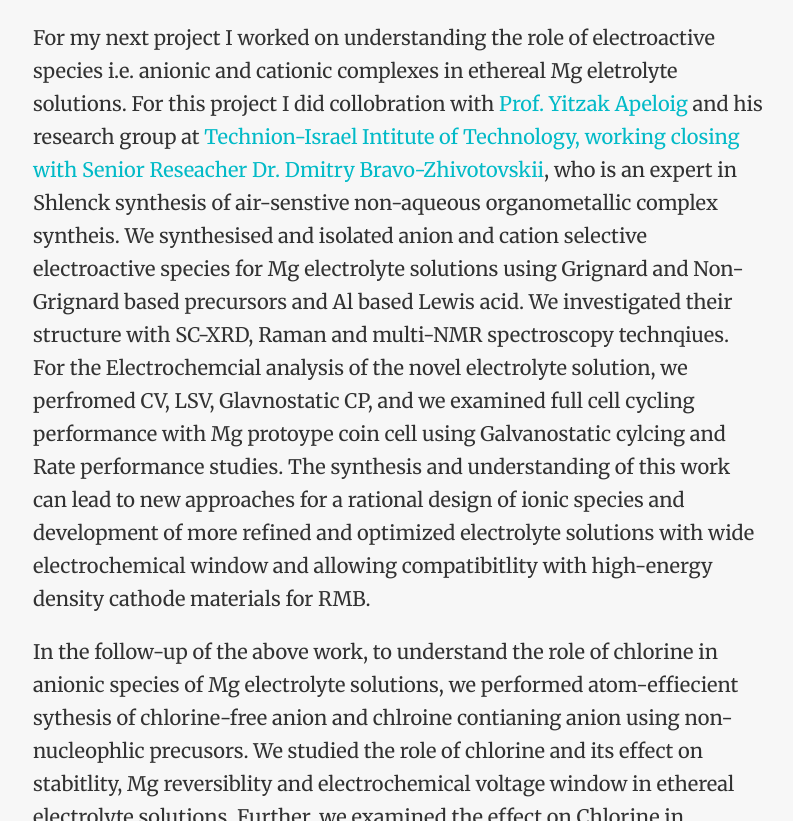
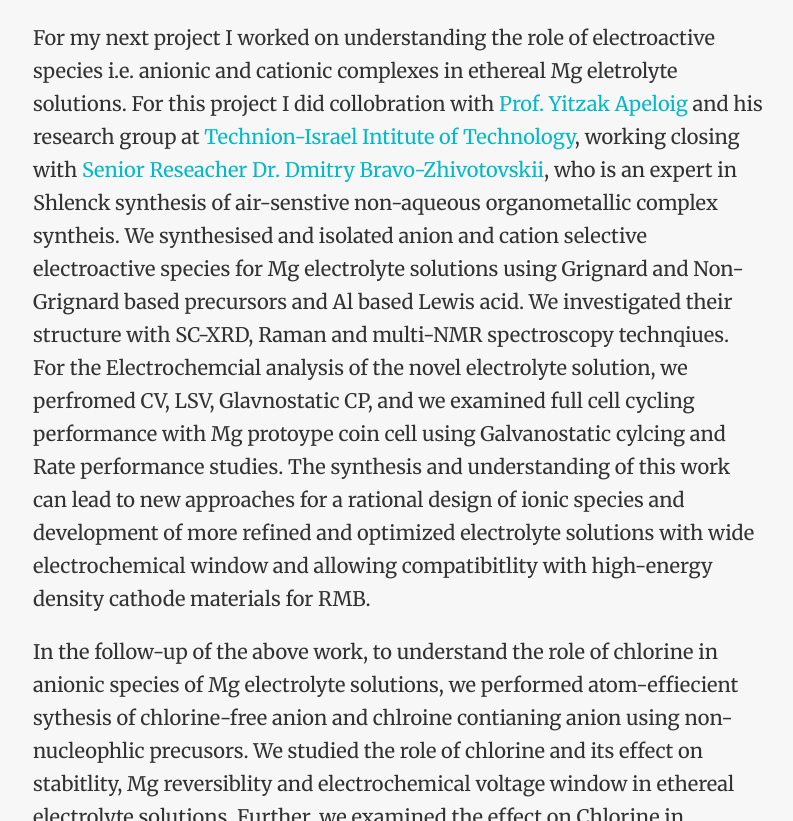
Before and after one commit to Ananya-Maddegalla/ananya-maddegalla.github.io, a plain HTML site: page index.html in a window 1280 px wide. Shown: the part 2147-2968 px from the top of the page, without its empty margins (432-1225 px from the left). Drawn offline with nearby package versions, Linux system fonts and the light colour scheme; some icons are missing.

Commit message:
Update index.html

```diff
--- a/index.html
+++ b/index.html
@@ -375,7 +375,7 @@
 </p>
 
 <p>For my next project I worked on understanding the role of electroactive species i.e. anionic and cationic complexes in ethereal Mg eletrolyte solutions.
-  For this project I did collobration with <a href="https://chemistry.technion.ac.il/en/team/yitzhak-apeloig/">Prof. Yitzak Apeloig</a> and his research group at <a href="https://chemistry.technion.ac.il/en/">Technion-Israel Intitute of Technology,
+  For this project I did collobration with <a href="https://chemistry.technion.ac.il/en/team/yitzhak-apeloig/">Prof. Yitzak Apeloig</a> and his research group at <a href="https://chemistry.technion.ac.il/en/">Technion-Israel Intitute of Technology</a>,
   working closing with <a href="https://www.researchgate.net/profile/Dmitry-Bravo-Zhivotovskii-2"> Senior Reseacher Dr. Dmitry Bravo-Zhivotovskii</a>, who is an expert in Shlenck synthesis of air-senstive non-aqueous organometallic complex syntheis.
   We synthesised and isolated anion and cation selective electroactive species for Mg electrolyte solutions using Grignard and Non-Grignard based precursors and Al based Lewis acid. We investigated their structure with SC-XRD, Raman and multi-NMR spectroscopy technqiues.
   For the Electrochemcial analysis of the novel electrolyte solution, we perfromed CV, LSV, Glavnostatic CP, and we examined full cell cycling performance with Mg protoype coin cell using Galvanostatic cylcing and Rate performance studies.
```
